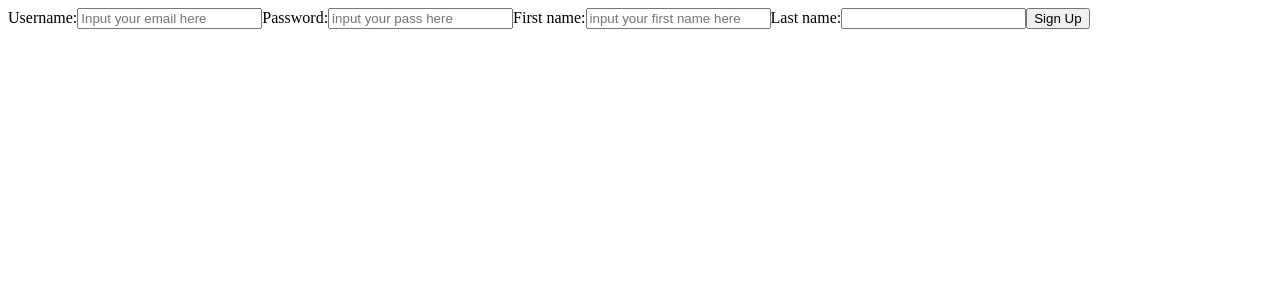
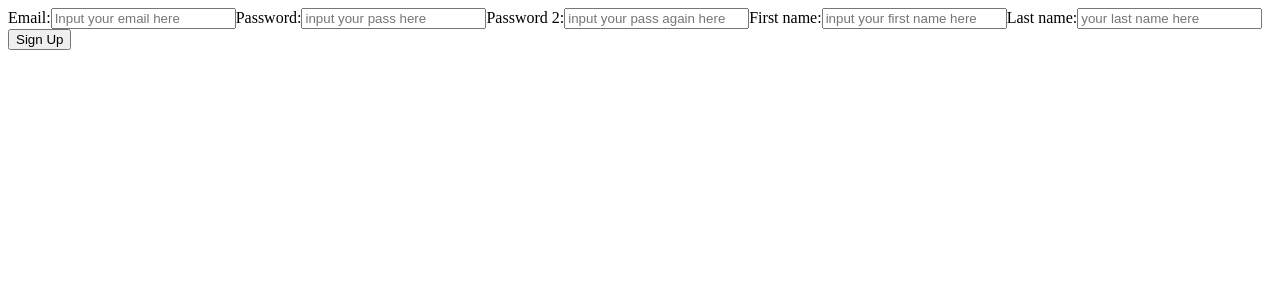
Before and after one commit to andrecrjr/Parkin-Core, a React (Create React App) app in the folder client/parkinapp/: page / in a window 1280 px wide. Shown: the top 300 px of the page. Built offline with nearby package versions, Linux system fonts and the light colour scheme.

Commit message:
adding validation hooks

```diff
--- a/client/parkinapp/package.json
+++ b/client/parkinapp/package.json
@@ -3,6 +3,7 @@
   "version": "0.1.0",
   "private": true,
   "dependencies": {
+    "node-sass": "^4.12.0",
     "react": "^16.10.1",
     "react-dom": "^16.10.1",
     "react-scripts": "3.1.2"
--- a/client/parkinapp/src/App.js
+++ b/client/parkinapp/src/App.js
@@ -2,6 +2,7 @@ import React from 'react';
 import {isAuthenticated} from './components/HOCs/IsAuthenticated';
 import Body from './components/Layout/Body';
 import SignUpPage from './pages/SignUpPage';
+import './style/form.scss';
 
 function App(props) {
   /*
--- /dev/null
+++ b/client/parkinapp/src/components/hooks/helpers/formHelpers.jsx
@@ -0,0 +1,34 @@
+const passwords = []
+
+  export const validationPassword = (e, setValue, setError)=>{
+
+    switch(e.target.name){
+      case "user_pass":
+          validatePass(setError, e);
+          break;
+      case "user_pass_2":
+          validateBothPath(setError, e)
+          break;
+      default:
+          break;
+    }
+    setValue(e.target.value)
+  }
+
+  const validatePass = (setError, e) =>{
+    const {value} = e.target;
+    if(6 >= value.length){
+      setError({status:true, problem:"less than six characters"})
+     }else{
+      setError({status:false, problem:""})
+      passwords.push(value)
+    }
+  }
+
+  const validateBothPath = (setError, e)=>{
+    if(passwords[0] === e.target.value){
+      setError({status:false, problem:""})
+    }else{
+      setError({status:true, problem:"is not the same password"})
+    }
+  }
--- a/client/parkinapp/src/components/hooks/useFormInput.jsx
+++ b/client/parkinapp/src/components/hooks/useFormInput.jsx
@@ -1,11 +1,20 @@
 import React from 'react'
+import {validationPassword} from './helpers/formHelpers';
+
 
 export const useFormInput = (initialValue)=>{
 
-    const [value,setValue] = React.useState(initialValue);
-    function onChange(e){
-      setValue(e.target.value);
+    const [value, setValue] = React.useState(initialValue);
+    const [error, setError] = React.useState({status:"initial", problem:""});
+
+    const onChange = (e)=>{
+      validationPassword(e, setValue, setError)
+      //validationEmail(e.target.value, setError)
+      setValue(e.target.value)
     }
-    return {value,onChange};
+
+    return {value, onChange, error}
 
   }
+
+  //validation password
--- a/client/parkinapp/src/pages/SignUpPage.jsx
+++ b/client/parkinapp/src/pages/SignUpPage.jsx
@@ -1,29 +1,48 @@
 import React from 'react';
 import {useFormInput} from '../components/hooks/useFormInput';
+
 
 const SignUpPage = () =>{
 
     const email = useFormInput("")
-    const password = useFormInput(null)
+    const password = useFormInput("")
+    const password2 = useFormInput("")
     const firstName = useFormInput("")
     const lastName = useFormInput("")
 
     const submitSignUp = () =>{
-        return
+
     }
 
+    console.log(password.error.status === true)
+
+    const disableButton = () =>{
+        if(password.error.status === true
+             || password2.error.status === true
+             || email.error.status === true
+             || firstName.error.status === true){
+            return true;
+        }else{
+            return false;
+        }
+    }
     return(
         <>
             <form onSubmit={submitSignUp}>
-                <label>Username:</label>
+                <label>Email:</label>
                 <input type="email" name="user_email" {...email} placeholder="Input your email here"/>
                 <label>Password:</label>
                 <input type="password" name="user_pass" {...password} placeholder="input your pass here" />
+
+                <label>Password 2:</label>
+                <input type="password" name="user_pass_2" {...password2} placeholder="input your pass again here" />
+                <label className={password2.error.status === true ? `forms__problem--on`:"forms__problem--off"} >Problem</label>
+
                 <label>First name:</label>
                 <input type="text" name="first_name" {...firstName} placeholder="input your first name here" />
                 <label>Last name:</label>
-                <input type="text" name="last_name" id="" {...lastName}/>
-                <button type="submit">Sign Up</button>
+                <input type="text" name="last_name" {...lastName} placeholder="your last name here" />
+                <button type="submit" disabled={disableButton()}>Sign Up</button>
             </form>
         </>
     )
--- /dev/null
+++ b/client/parkinapp/src/style/form.scss
@@ -0,0 +1,10 @@
+.forms{
+    &__problem{
+        &--on{
+            display:block;
+        }
+        &--off{
+            display:none;
+        }
+    }
+}
```
Also changed, not shown: 1 other file (tests, documents, lock files or other folders).
